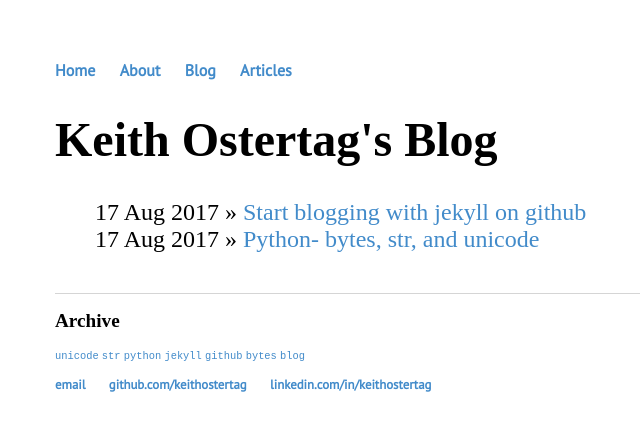
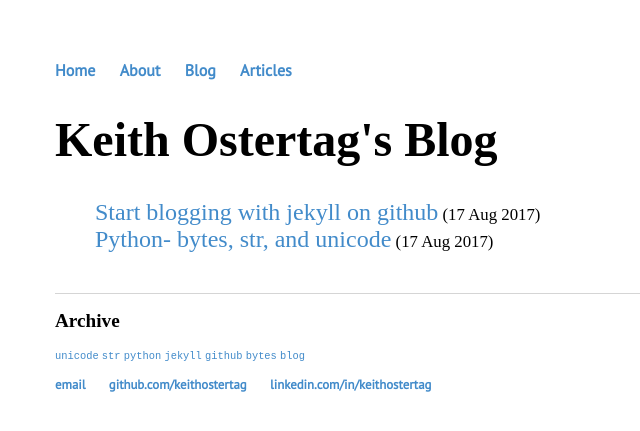
Before and after one commit to keithostertag/keithostertag.github.io, a Jekyll site: the page built from blog/index.html, in a window 1280 px wide. Shown: the top 431 px of the page, without its empty margins (137-777 px from the left). Built offline with Jekyll 4.4.1, drawn with Linux system fonts in a browser that asks for light colours.

Commit message:
changed order to filename  date

```diff
--- a/blog/index.html
+++ b/blog/index.html
@@ -6,6 +6,7 @@
 	<ul class="posts">
 
 	  {% for post in site.posts %}
-	    <li><span>{{ post.date | date_to_string }}</span> » <a href="{{ post.url }}" title="{{ post.title }}">{{ post.title }}</a></li>
+	    <li>
+				<a href="{{ post.url }}" title="{{ post.title }}">{{ post.title }}</a><span class = "blog_date"> ({{ post.date | date_to_string }})</span></li>
 	  {% endfor %}
 	</ul>
--- a/css/main.css
+++ b/css/main.css
@@ -53,3 +53,7 @@
     padding-left: 10px;
     border-left: 1px solid rgba(0,0,0,.5);
 }
+
+.blog_date  {
+  font-size: .7em;
+}
```
